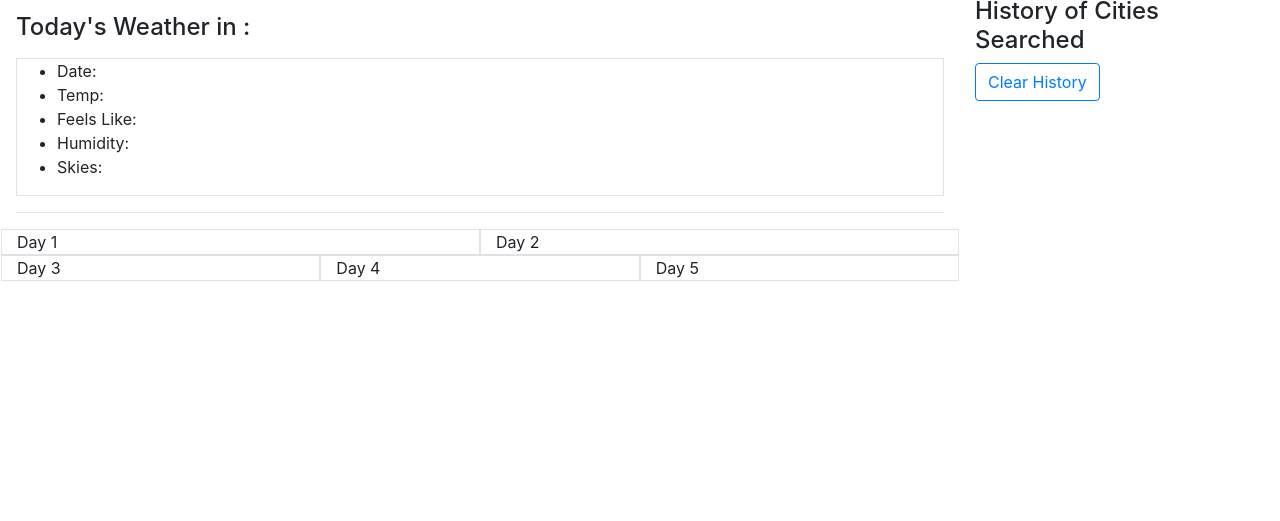
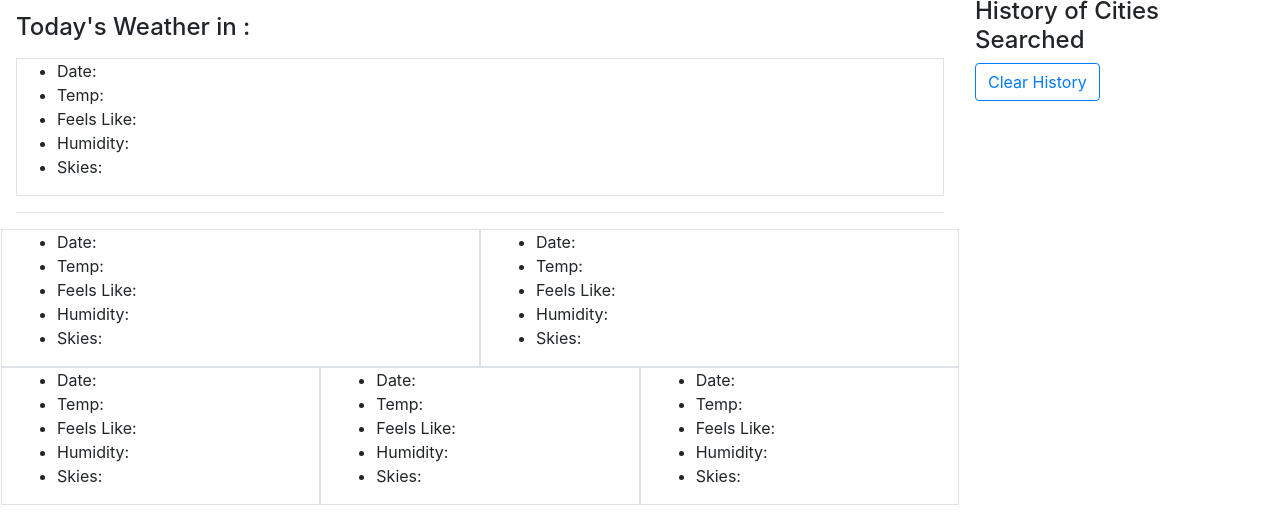
Before and after one commit to the64man1/Weather-API-Homework, a plain HTML site: page index.html in a window 1280 px wide. Shown: the part 387-908 px from the top of the page. Before the commit the page ends 800 px from the top, so only its background shows below. Drawn offline with nearby package versions, Linux system fonts and the light colour scheme; no server answers.

Commit message:
forecasts now populate with dates, temps and humidity

```diff
--- a/index.html
+++ b/index.html
@@ -44,21 +44,51 @@
                     <hr>
                     <div class="row" id="forecast">
                         <div class="col s6 border" id="day1">
-                            Day 1
+                            <ul>
+                                <li>Date: <span id="date-day4"></span></li>
+                                <li>Temp: <span id="temp-day4"></span></li>
+                                <li>Feels Like: <span id="feels-like-day4"></span></li>
+                                <li>Humidity: <span id="humidity-day4"></span></li>
+                                <li>Skies: <span id="skies-day1"></span></li>
+                            </ul>
                         </div>
                         <div class="col s6 border" id="day2">
-                            Day 2
+                            <ul>
+                                <li>Date: <span id="date-day12"></span></li>
+                                <li>Temp: <span id="temp-day12"></span></li>
+                                <li>Feels Like: <span id="feels-like-day12"></span></li>
+                                <li>Humidity: <span id="humidity-day12"></span></li>
+                                <li>Skies: <span id="skies-day1"></span></li>
+                            </ul>
                         </div>
                     </div>
                     <div class="row">
                         <div class="col s4 border" id="day3">
-                            Day 3
+                            <ul>
+                                <li>Date: <span id="date-day20"></span></li>
+                                <li>Temp: <span id="temp-day20"></span></li>
+                                <li>Feels Like: <span id="feels-like-day20"></span></li>
+                                <li>Humidity: <span id="humidity-day20"></span></li>
+                                <li>Skies: <span id="skies-day3"></span></li>
+                            </ul>
                         </div>
                         <div class="col s4 border" id="day4">
-                            Day 4
+                            <ul>
+                                <li>Date: <span id="date-day28"></span></li>
+                                <li>Temp: <span id="temp-day28"></span></li>
+                                <li>Feels Like: <span id="feels-like-day28"></span></li>
+                                <li>Humidity: <span id="humidity-day28"></span></li>
+                                <li>Skies: <span id="skies-day4"></span></li>
+                            </ul>
                         </div>
                         <div class="col s4 border" id="day5">
-                            Day 5
+                            <ul>
+                                <li>Date: <span id="date-day36"></span></li>
+                                <li>Temp: <span id="temp-day36"></span></li>
+                                <li>Feels Like: <span id="feels-like-day36"></span></li>
+                                <li>Humidity: <span id="humidity-day36"></span></li>
+                                <li>Skies: <span id="skies-day5"></span></li>
+                            </ul>
                         </div>
                     </div>
                 </div>
--- a/script2.js
+++ b/script2.js
@@ -10,6 +10,7 @@ window.addEventListener('load', function() {
             if (existingHistory[i].toLowerCase() === newCity.toLowerCase()){
                 console.log("already in history")
                 //run getWeather function for this city
+                getTodaysWeather(newCity);
                 return;
             };
         };
@@ -50,7 +51,8 @@ window.addEventListener('load', function() {
           .then((response) => response.json())
           .then((data) => {
             var today = new Date();
-            var formatToday = `${today.getMonth() + 1}/${today.getDate()}`
+            var formatToday = today.toLocaleDateString();
+            //var formatToday = `${today.getMonth() + 1}/${today.getDate()}`;
             document.querySelector("#date-today").textContent = formatToday;
 
             var tempToday = data.main.temp;
@@ -64,10 +66,37 @@ window.addEventListener('load', function() {
 
             //var skiesToday = data.weather.description;
             //document.querySelector("#skies-today").textContent = skiesToday;
-          })
+          });
+    };
+
+    function getForecast (city) {
+        var endpoint = `https://api.openweathermap.org/data/2.5/forecast?q=${city}&appid=d91f911bcf2c0f925fb6535547a5ddc9&units=imperial`;
+        fetch(endpoint)
+          .then((response) => response.json())
+          .then((data) => {
+            for (let i = 0; i < data.list.length; i++) {
+
+                // this conditional ensures that we are only getting one set of data for each day, in this case the data at 3pm
+                if (data.list[i].dt_txt.indexOf('15:00:00') !== -1) {
+                    var rawDate = new Date(data.list[i].dt_txt);
+                    var date = rawDate.toLocaleDateString();
+                    document.querySelector(`#date-day${i}`).textContent = date;
+
+                    var temp = data.list[i].main.temp;
+                    document.querySelector(`#temp-day${i}`).textContent = `${temp} °F`;
+
+                    var feelsLike = data.list[i].main.feels_like;
+                    document.querySelector(`#feels-like-day${i}`).textContent = `${feelsLike} °F`;
+
+                    var humidity = data.list[i].main.humidity;
+                    document.querySelector(`#humidity-day${i}`).textContent = `${humidity}%`;
+                }
+            }
+        })
     }
 
     getTodaysWeather(existingHistory[0]);
+    getForecast(existingHistory[0]);
 
     printHistory();
 
```
